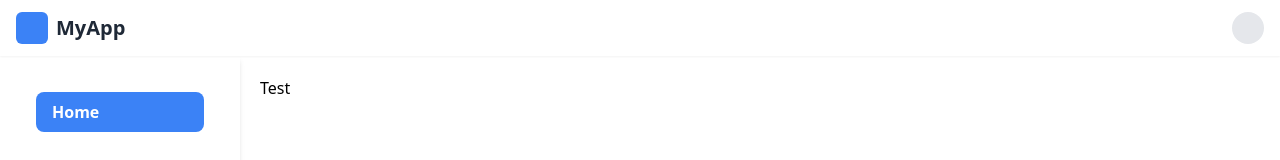
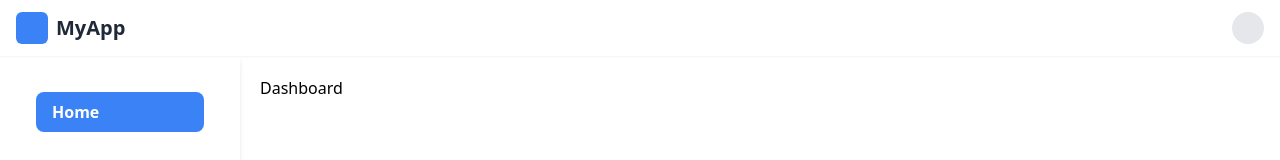
Before and after one commit to Ri8thik/ScrmEdge, a React (Create React App) app: page / in a window 1280 px wide. Shown: the top 160 px of the page. Built offline with nearby package versions, Linux system fonts and the light colour scheme.

Commit message:
16 july json server add

```diff
--- a/package.json
+++ b/package.json
@@ -42,6 +42,7 @@
   },
   "devDependencies": {
     "autoprefixer": "^10.4.21",
+    "json-server": "^1.0.0-beta.3",
     "postcss": "^8.5.6",
     "sass": "^1.89.2",
     "sass-loader": "^16.0.5",
--- a/src/App.js
+++ b/src/App.js
@@ -1,23 +1,22 @@
-import { BrowserRouter as Router, Routes, Route } from 'react-router-dom';
+import { BrowserRouter as Router, Routes, Route, BrowserRouter } from 'react-router-dom';
 import './App.css';
 import Sidebar from './components/Sidebar/Sidebar.tsx';
 import Header from './components/Header/Header.tsx';
+import AppRoutes from './routes/Approute.tsx';
 
 function App() {
   return (
-    <Router>
+    <BrowserRouter>
       <div className="flex flex-col h-screen">
         <Header />
         <div className="flex flex-1 overflow-hidden">
           <Sidebar />
           <main className="main-content">
-            <Routes>
-              <Route path="/" element={<div>Test</div>} />
-            </Routes>
+            <AppRoutes />
           </main>
         </div>
       </div>
-    </Router>
+    </BrowserRouter>
   );
 }
 
--- /dev/null
+++ b/src/assets/db.json
@@ -0,0 +1,9 @@
+{
+  "posts": [
+    { "id": 1, "title": "React with JSON Server", "author": "John Doe" },
+    { "id": 2, "title": "Mock APIs Made Easy", "author": "Jane Smith" }
+  ],
+  "users": [
+    { "id": 1, "name": "Alice" }
+  ]
+}
--- a/src/components/Header/Header.tsx
+++ b/src/components/Header/Header.tsx
@@ -1,4 +1,3 @@
-import React from 'react';
 
 const Header = () => {
   return (
--- a/src/components/Sidebar/Sidebar.tsx
+++ b/src/components/Sidebar/Sidebar.tsx
@@ -1,4 +1,3 @@
-import React from 'react';
 import { NavLink } from 'react-router-dom';
 import './Sidebar.scss';
 const Sidebar = () => {
--- /dev/null
+++ b/src/features/Dashboard/Dashboard.tsx
@@ -0,0 +1,7 @@
+import React from 'react'
+
+export const Dashboard = () => {
+  return (
+    <div>Dashboard</div>
+  )
+}
--- a/src/routes/Approute.tsx
+++ b/src/routes/Approute.tsx
@@ -1,12 +1,9 @@
-import React from 'react';
 import { Routes, Route } from 'react-router-dom';
-// import HomePage from '../pages/Home/HomePage';
-// import TodoPage from '../features/todo/pages/TodoPage';
+import { Dashboard } from '../features/Dashboard/Dashboard.tsx';
 
 const AppRoutes = () => (
   <Routes>
-    {/* <Route path="/" element={<HomePage />} />
-    <Route path="/todos" element={<TodoPage />} /> */}
+    <Route path="/" element={<Dashboard />} />
   </Routes>
 );
 
```
Also changed, not shown: 1 other file (tests, documents, lock files or other folders).
